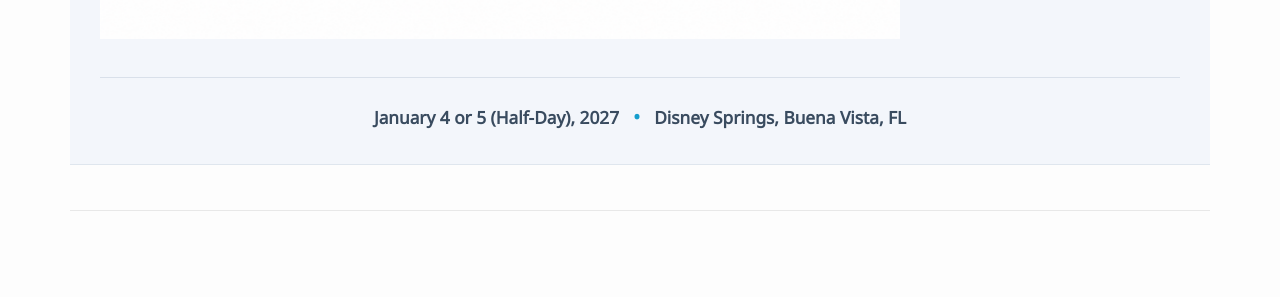
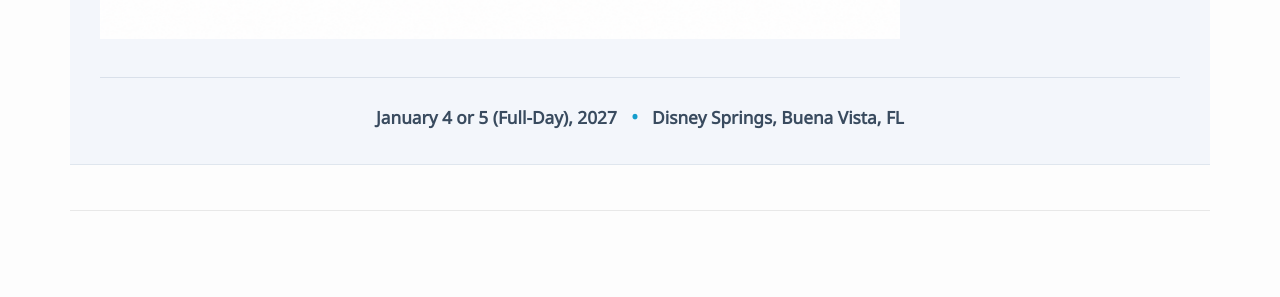
Before and after one commit to zyaocoder/MAVU-workshop-2027, a Jekyll site: the page built from index.md, in a window 1280 px wide and 900 px high, scrolled down 399 px. Shown: the part 154-451 px from the top of the window. Built offline with Jekyll 4.4.1, drawn with Linux system fonts in a browser that asks for light colours.

Commit message:
Update index.md

```diff
--- a/index.md
+++ b/index.md
@@ -230,7 +230,7 @@ layout: default
 
     <div class="workshop-info">
 
-      <span>January 4 or 5 (Half-Day), 2027</span>
+      <span>January 4 or 5 (Full-Day), 2027</span>
 
       <span class="separator">•</span>
 
```
